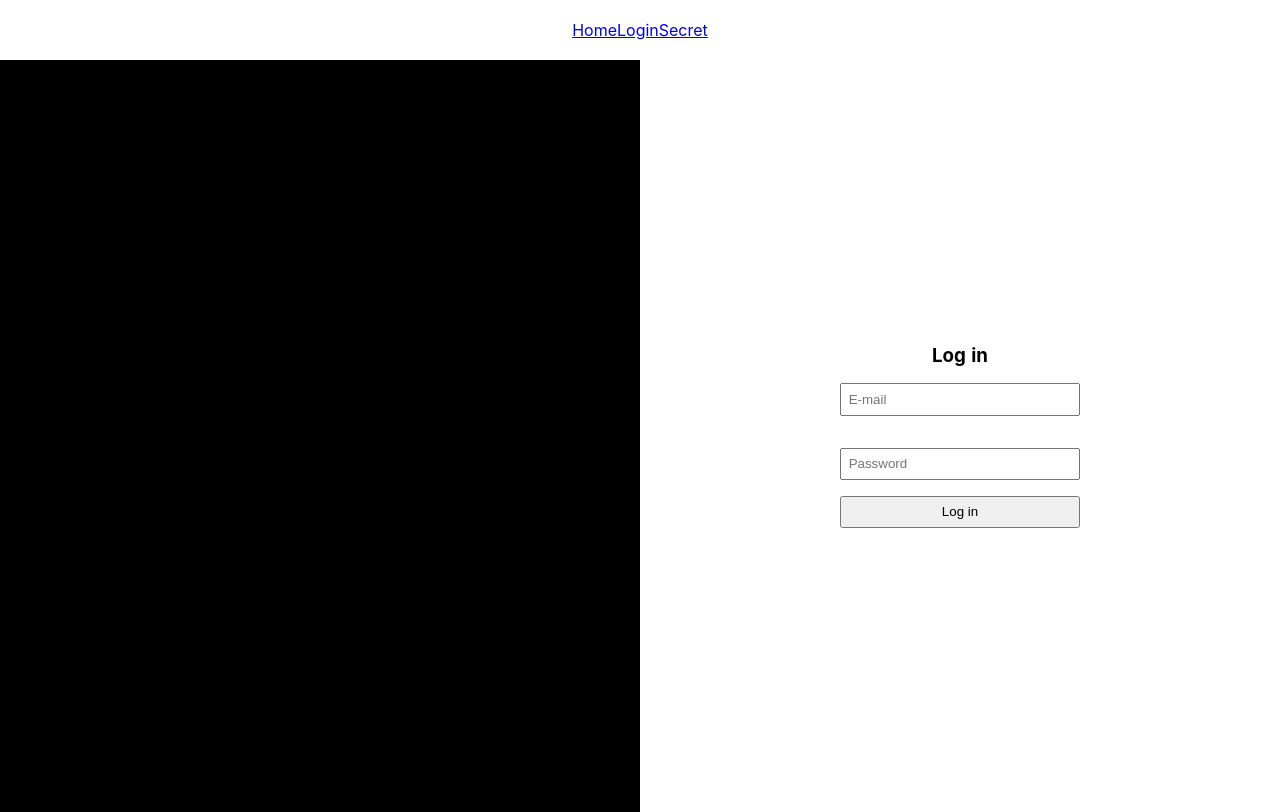
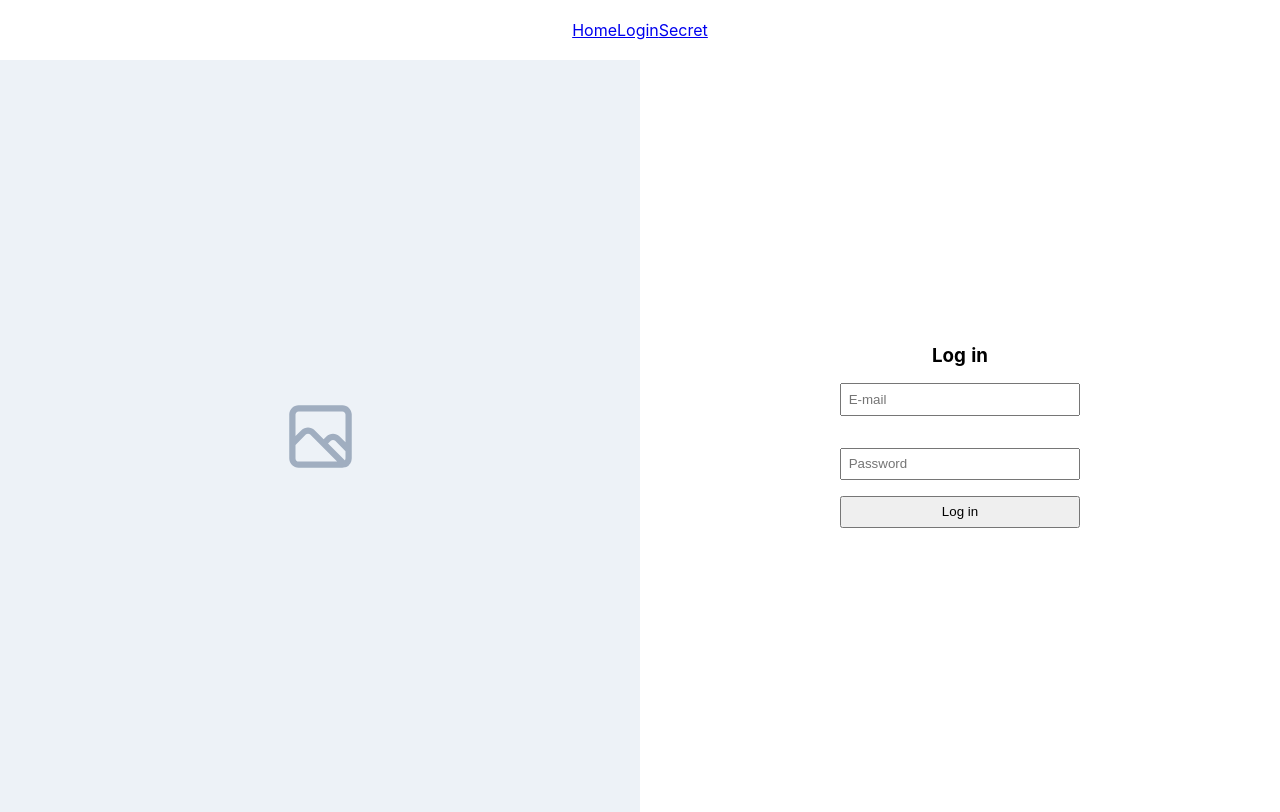
Before and after one commit to ChelseyDewolf/BAP, a Nuxt app: page /login in a window 1280 px wide. Built offline with nearby package versions, Linux system fonts and the light colour scheme; no server answers.

Commit message:
Little design tweek because I liked it, sike.

```diff
--- a/pages/login.vue
+++ b/pages/login.vue
@@ -1,6 +1,8 @@
 <template>
   <div class="login-wrapper">
-    <div class="login-image"></div>
+    <div class="login-image">
+      <img src="../assets/images/image.svg" width="75px" alt="">
+    </div>
     <div class="login">
       <h3>Log in</h3>
       <form @submit.prevent="pressed">
@@ -50,7 +52,10 @@ export default {
 
   .login-image {
     width: 100%;
-    background-color: black;
+    background-color: #EDF2F7;
+    display: flex;
+    justify-content: center;
+    align-items: center;
   }
 
   .login {
```
Also changed, not shown: assets/images/image.svg (added).
